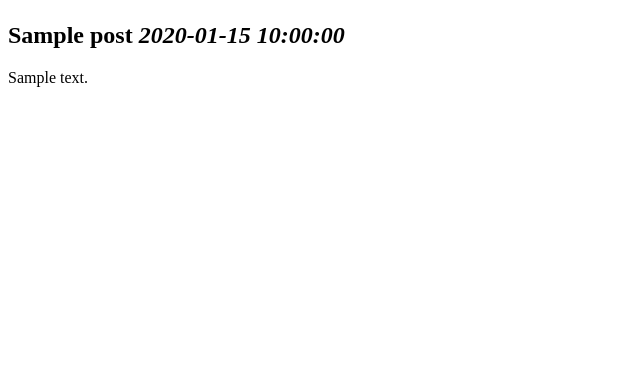
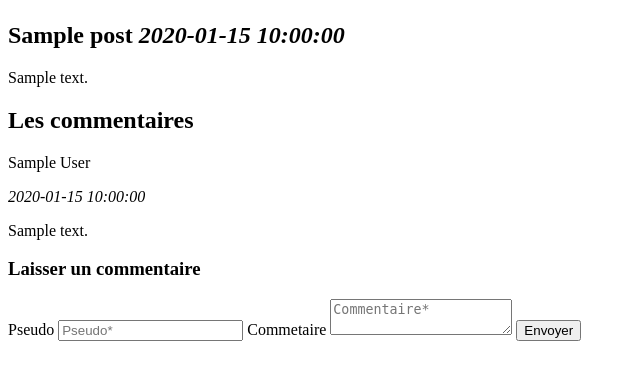
Before and after one commit to Ramzi-B/project_blog, a PHP site: page /show.php?post=1 in a window 1280 px wide. Shown: the part 58-438 px from the top of the page, without its empty margins (0-640 px from the left). Run offline with PHP 8.4, Linux system fonts and the light colour scheme; tables that the repository leaves empty or names only in its code hold one stand-in row (values such as "Sample post").

Commit message:
get comments and add form

```diff
--- a/index.php
+++ b/index.php
@@ -33,6 +33,7 @@
 
                 <?php
 
+                // Get all posts
                 $sql = 'SELECT id, title, content, created_at FROM posts';
                 $statement = $db->query($sql);
 
--- a/show.php
+++ b/show.php
@@ -24,13 +24,11 @@
 <body>
 
 <?php
-
-    $sql = 'SELECT id, title, content, created_at FROM posts WHERE id = ?';
-    $statement = $db->prepare($sql);
-    $statement->execute([$_GET['post']]);
-
-    $post = $statement->fetch();
-
+// Get the post
+$sql = 'SELECT id, title, content, created_at FROM posts WHERE id = ?';
+$statement = $db->prepare($sql);
+$statement->execute([$_GET['post']]);
+$post = $statement->fetch();
 ?>
 
     <header>
@@ -50,6 +48,41 @@
                 <p>
                     <?php echo htmlspecialchars($post['content']) ?>
                 </p>
+
+                <div class="card-comment">
+                    <h2>Les commentaires</h2>
+
+                    <?php
+                    // Get comments
+                    $sql = 'SELECT author, comment, comment_date FROM comments WHERE post_id = ? ORDER BY comment_date';
+                    $statement = $db->prepare($sql);
+                    $statement->execute([$_GET['post']]);
+
+                    while ($comments = $statement->fetch()) {
+                        ?>
+
+                        <p><?php echo htmlspecialchars($comments['author']); ?></p>
+                        <em><?php echo htmlspecialchars($comments['comment_date']); ?></em>
+                        <p><?php echo nl2br(htmlspecialchars($comments['comment'])); ?></p>
+                        <?php
+                    }
+                    ?>
+
+                </div>
+
+                <h3>Laisser un commentaire</h3>
+
+                <form action="" method="POST">
+
+                    <label for="author">Pseudo</label>
+                    <input type="text" name="author" placeholder="Pseudo*">
+
+                    <label for="comment">Commetaire</label>
+                    <textarea name="comment" placeholder="Commentaire*"></textarea>
+
+                    <input type="submit" value="Envoyer">
+                </form>
+
             </div>
 
         </section>
```
Lines whose indentation alone changed are shown as unchanged.
